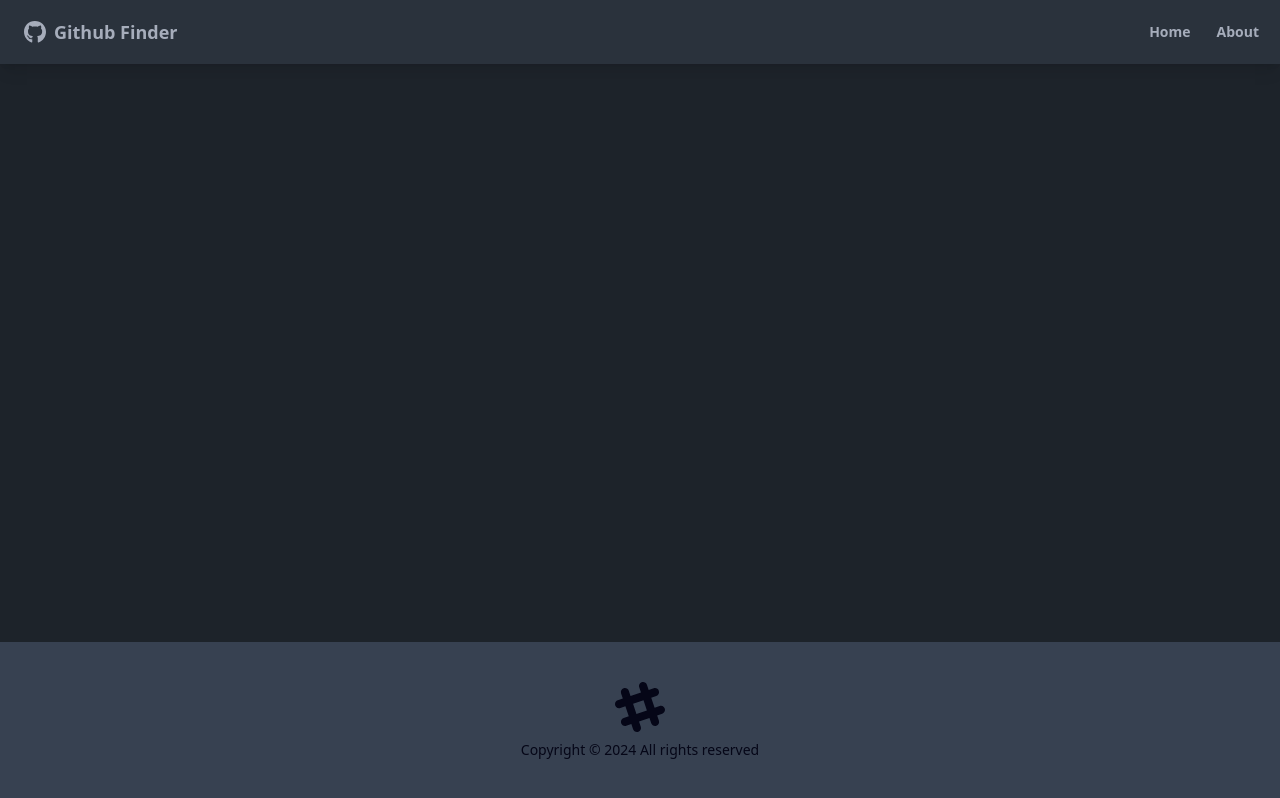
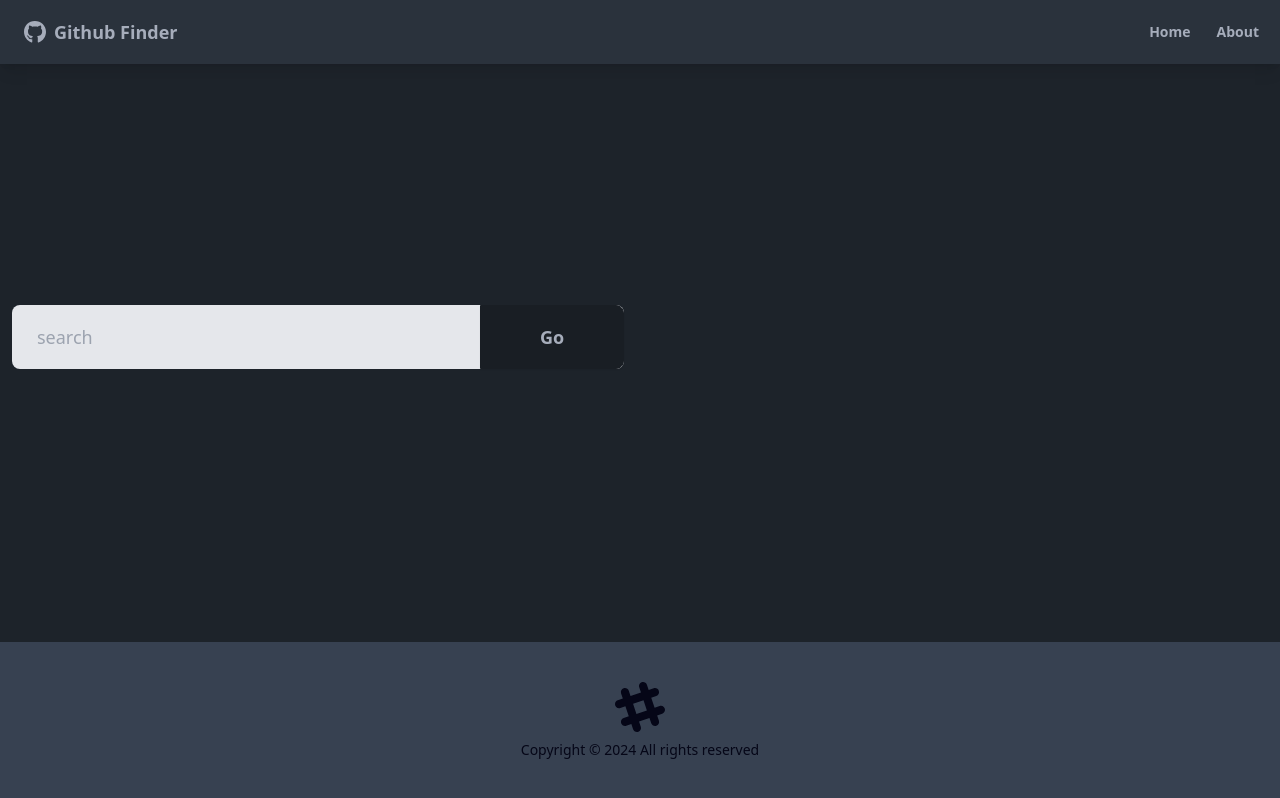
Before and after one commit to ccpretorius/github-finder, a React (Create React App) app: page / in a window 1280 px wide. Built offline with nearby package versions, Linux system fonts and the light colour scheme.

Commit message:
UserSearch Component

```diff
--- /dev/null
+++ b/src/components/users/UserSearch.jsx
@@ -0,0 +1,46 @@
+import { useState, useContext } from "react";
+import GithubContext from "../../context/github/GithubContext";
+
+function UserSearch() {
+  const [text, setText] = useState("");
+
+  const { users } = useContext(GithubContext);
+
+  const handleChange = (e) => setText(e.target.value);
+
+  const handleSubmit = (e) => {
+    e.preventDefault();
+
+    if (text === "") {
+      alert("Please enter something");
+    } else {
+      // @todo: search users
+
+      setText("");
+    }
+  };
+
+  return (
+    <div className="grid grid-cols-1 xl:grid-cols-2 lg:grid-cols-2 md:grid-cols-2 mb-8 gap-8">
+      <div>
+        <form onSubmit={handleSubmit}>
+          <div className="form-control">
+            <div className="relative">
+              <input type="text" className="w-full pr-40 bg-gray-200 input input-lg text-black" placeholder="search" value={text} onChange={handleChange} />
+              <button type="submit" className="absolute top-0 right-0 rounded-l-none w-36 btn btn-lg">
+                Go
+              </button>
+            </div>
+          </div>
+        </form>
+      </div>
+      {users.length > 0 && (
+        <div>
+          <button className="btn btn-ghost btn-lg">Clear</button>
+        </div>
+      )}
+    </div>
+  );
+}
+
+export default UserSearch;
--- a/src/pages/Home.jsx
+++ b/src/pages/Home.jsx
@@ -1,9 +1,10 @@
 import UserResults from "../components/users/UserResults";
+import UserSearch from "../components/users/UserSearch";
 
 function Home() {
   return (
     <>
-      {/* SEARCH COMPONENT */}
+      <UserSearch />
       <UserResults />
     </>
   );
```
Also changed, not shown: 1 other file (tests, documents, lock files or other folders).
